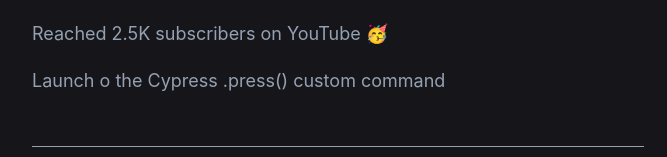
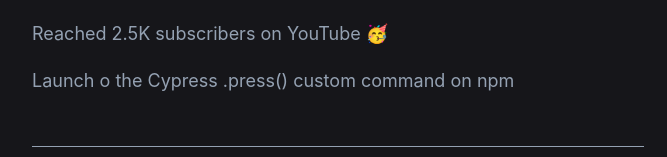
Before and after one commit to wlsf82/walmyr-nextjs, a Next.js app: page / in a window 1280 px wide. Shown: the part 3203-3360 px from the top of the page, without its empty margins (302-969 px from the left). Built offline with nearby package versions, Linux system fonts and the light colour scheme.

Commit message:
Update new timeline item

```diff
--- a/components/timeline.js
+++ b/components/timeline.js
@@ -101,7 +101,7 @@
       'Moved from Amsterdam to Barcelona, Spain 🇪🇸',
       'Joined Typeform as a Senior Quality Assistance Software Engineer',
       'Reached 2.5K subscribers on YouTube 🥳',
-      'Launch o the Cypress .press() custom command'
+      'Launch o the Cypress .press() custom command on npm'
     ]
   },
 ]
```
